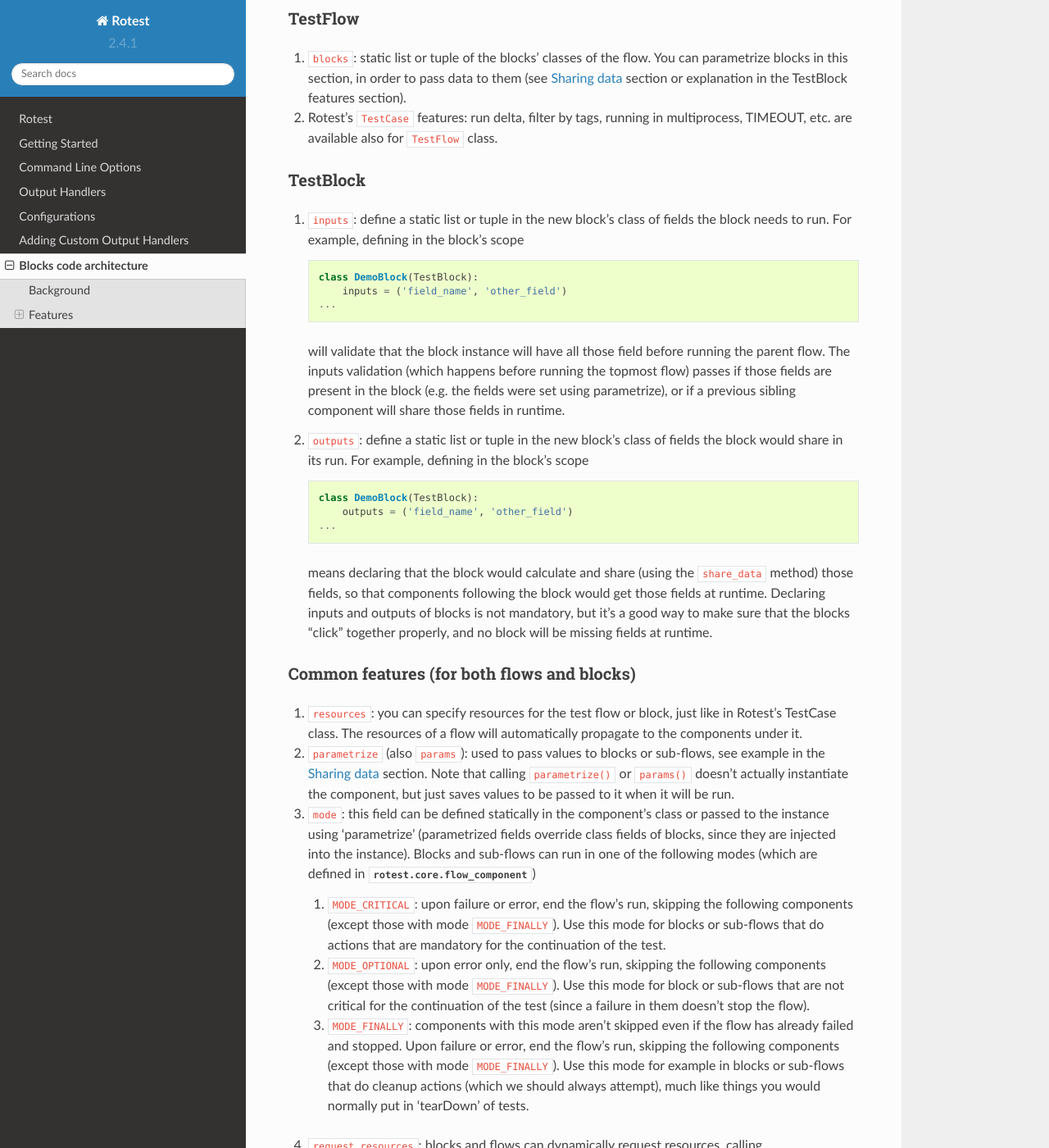
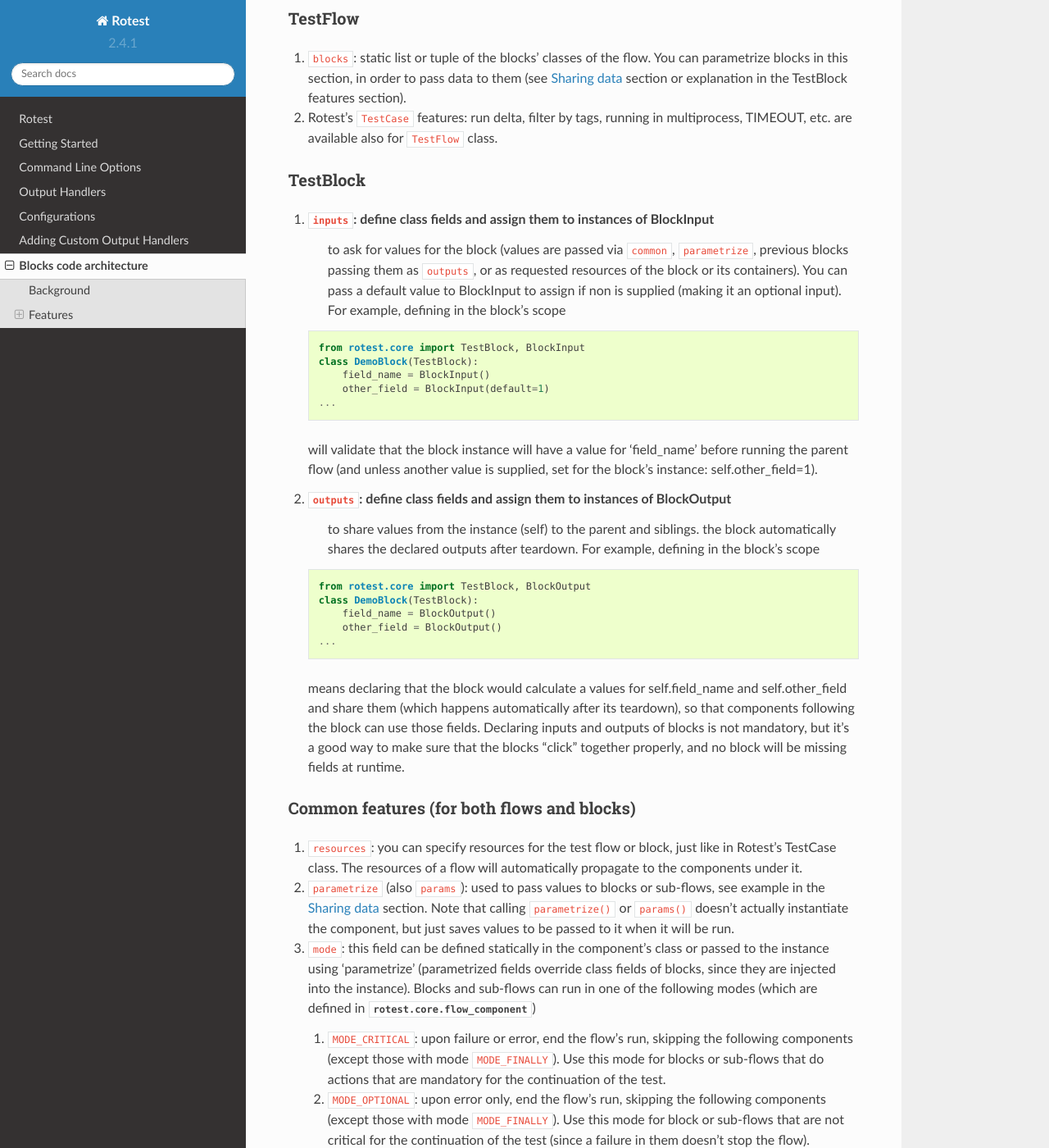
Before and after one commit to gregoil/rotest, a Sphinx documentation site: the page built from docs/advanced/blocks.rst, in a window 1280 px wide and 1400 px high, scrolled down 774 px. Shown: the whole window at 82% size. Built offline with Sphinx 7.4.7 and the Read the Docs theme 2.0.0, drawn with Linux system fonts in a browser that asks for light colours; some of the changed text lies outside the part shown.

Commit message:
fixed doc and attempt fix ut

```diff
--- a/docs/advanced/blocks.rst
+++ b/docs/advanced/blocks.rst
@@ -47,35 +47,41 @@
 TestBlock
 ---------
 
-#. ``inputs``: define a static list or tuple in the new block's class of fields
-   the block needs to run. For example, defining in the block's scope
+#. ``inputs``: define class fields and assign them to instances of BlockInput
+    to ask for values for the block (values are passed via ``common``,
+    ``parametrize``, previous blocks passing them as ``outputs``, or as
+    requested resources of the block or its containers).
+    You can pass a default value to BlockInput to assign if non is supplied
+    (making it an optional input). For example, defining in the block's scope
 
    .. code-block:: python
 
+       from rotest.core import TestBlock, BlockInput
        class DemoBlock(TestBlock):
-           inputs = ('field_name', 'other_field')
+           field_name = BlockInput()
+           other_field = BlockInput(default=1)
        ...
 
-   will validate that the block instance will have all those field before
-   running the parent flow.
-   The inputs validation (which happens before running the topmost flow) passes
-   if those fields are present in the block (e.g. the fields were set using
-   parametrize), or if a previous sibling component will share those fields in
-   runtime.
+   will validate that the block instance will have a value for 'field_name'
+   before running the parent flow (and unless another value is supplied,
+   set for the block's instance: self.other_field=1).
 
-#. ``outputs``: define a static list or tuple in the new block's class of
-   fields the block would share in its run. For example, defining in the
-   block's scope
+#. ``outputs``: define class fields and assign them to instances of BlockOutput
+    to share values from the instance (self) to the parent and siblings.
+    the block automatically shares the declared outputs after teardown.
+    For example, defining in the block's scope
 
    .. code-block:: python
 
+       from rotest.core import TestBlock, BlockOutput
        class DemoBlock(TestBlock):
-           outputs = ('field_name', 'other_field')
+           field_name = BlockOutput()
+           other_field = BlockOutput()
        ...
 
-   means declaring that the block would calculate and share (using the
-   ``share_data`` method) those fields, so that components following the block
-   would get those fields at runtime.
+   means declaring that the block would calculate a values for self.field_name
+   and self.other_field and share them (which happens automatically after its
+   teardown), so that components following the block can use those fields.
    Declaring inputs and outputs of blocks is not mandatory, but it's a good way
    to make sure that the blocks "click" together properly, and no block will be
    missing fields at runtime.
@@ -152,14 +158,7 @@
   E.g. if a flow locks a resource with name 'res1', then all its components
   would have the field 'res1' which points to the locked resource.
 
-* Sharing data - if one block writes somewhere in its test method:
-
-  .. code-block:: python
-
-      self.share_data(field_name=value)
-
-  then all the components under the parent flow are injected (into their
-  instance - self) where the field ``field_name`` is with value ``value``.
+* Declaring outputs - see TestBlock's ``outputs`` above.
 
 * Setting initial data to the test flow - you can set initial data to the
   components of flows by writing:
@@ -200,6 +199,7 @@
 
 .. code-block:: python
 
+    from rotest.core import TestBlock, BlockInput, BlockOutput
     class DoSomethingBlock(TestBlock):
         """A block that does something.
 
@@ -209,14 +209,18 @@
             optional3 (object): optional input for the block.
         """
         mode = MODE_CRITICAL
-        inputs = ('resource1', 'input2')
 
-        optional3 = 0
+        resource1 = BlockInput()
+        input2 = BlockInput()
+        optional3 = BlockInput(default=0)
+
+        output1 = BlockOutput()
 
         def test_method(self):
             """Do something."""
             self.logger.info("Doing something")
-            self.resource1.do_something(self.input2, self.optional3)
+            value = self.resource1.do_something(self.input2, self.optional3)
+            self.output1 = value * 5  # This will be shared with siblings
 
     ...
 
@@ -312,52 +316,3 @@
                               blocks=[DoSomethingBlock,
                                       DoSomethingBlock.params(optional3=5)]),
                   DemoBlock1.params(mode=MODE_FINALLY))
-
-
-Optional inputs and fields
---------------------------
-
-Mainly for convenience purposes, we sometimes want to have default values for
-fields of blocks (inputs), just like we want default values for functions'
-arguments.
-Doing so is possible using the fact that passing inputs to blocks is done by
-injecting fields into their instance.
-For example:
-
-.. code-block:: python
-
-    class DemoBlock(TestBlock):
-        """Demo block.
-
-        Attributes:
-            argument1 (number): block's first argument.
-            argument2 (number): block's second argument.
-            argument3 (number): block's third argument.
-        """
-        mode = MODE_CRITICAL
-        inputs = ('argument1', 'argument2', 'argument3')
-
-        argument2 = 0  # Setting default value to 0
-        argument3 = 1  # Setting default value to 1
-
-        def test_method(self):
-            ...
-
-Defining the block so is equivalent to defining the following function:
-
-.. code-block:: python
-
-    def DemoBlock(argument1, argument2=0, argument3=1):
-        ...
-
-Doing so, means that you wouldn't have to pass values to the block for the
-parameters 'argument2' and 'argument3' (on ways of passing values to block's
-parameters, see the `Sharing data`_ section), meaning that all the following
-instantiations wouldn't raise an error due to input validation:
-
-.. code-block:: python
-
-    DemoBlock.params(argument1=5)  # arguments = 5,0,1
-    DemoBlock.params(argument1=5,argument2=3)  # arguments = 5,3,1
-    DemoBlock.params(argument1=5,argument3=4)  # arguments = 5,0,4
-    DemoBlock.params(argument1=5,argument2=3,argument3=6)  # arguments = 5,3,6
```
Also changed, not shown: other parts of docs/advanced/blocks.rst (+1 -1 lines), 3 other files.
